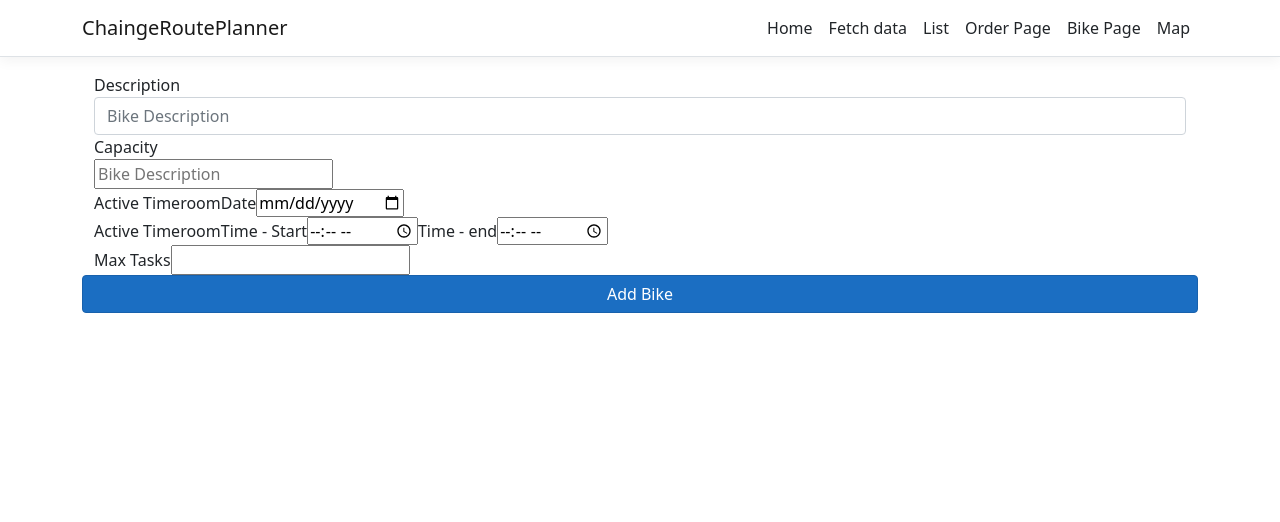
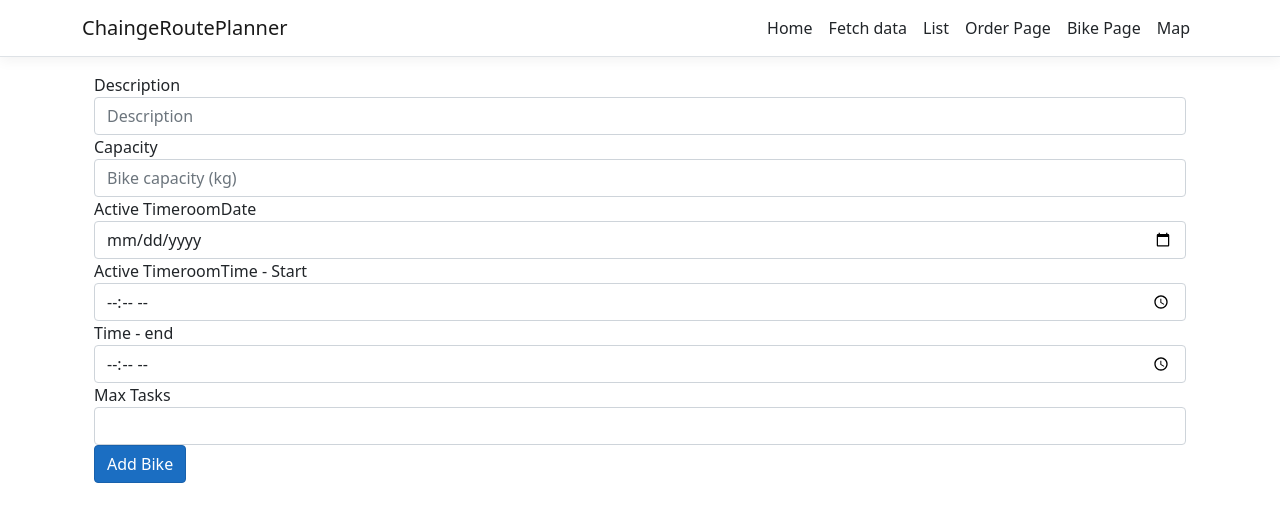
Before and after one commit to nimertz/ChaingeRoutePlanner, a React (Create React App) app in the folder ChaingeRoutePlanner/ChaingeRoutePlanner/ClientApp/: page /bikePage in a window 1280 px wide. Shown: the top 522 px of the page. Built offline with nearby package versions, Linux system fonts and the light colour scheme.

Commit message:
Use reactstrap components

```diff
--- a/ChaingeRoutePlanner/ChaingeRoutePlanner/ClientApp/src/components/BikePage.js
+++ b/ChaingeRoutePlanner/ChaingeRoutePlanner/ClientApp/src/components/BikePage.js
@@ -1,6 +1,5 @@
 import React, { Component } from 'react';
-import { MapContainer, TileLayer, Marker, Popup } from 'react-leaflet'
-import { Button, Row, Col, Container, Form } from 'reactstrap';
+import {Row, Col, Container, Input, Label, Button, Form, FormGroup} from 'reactstrap';
 
 export class BikePage extends Component {
     static displayName = BikePage.name;
@@ -42,14 +41,12 @@ export class BikePage extends Component {
     }
 
     async populateWeatherData() {
-        console.log('test');
         const response = await fetch('Vehicle/all');
         const data = await response.json();
-        console.log(data);
+        console.log("data", data);
     }
 
     postBike = async (description, capa) => {
-        const location = window.location.hostname;
         const settings = {
             method: 'POST',
             headers: {
@@ -57,7 +54,6 @@ export class BikePage extends Component {
                 'Content-Type': 'application/json',
             },
             body: JSON.stringify({
-                // your expected POST request payload goes here
                 "description": description,
                 "capacity": capa
             })
@@ -78,37 +74,39 @@ export class BikePage extends Component {
         return (
             <Container>
                 <Row>
-                            <div className="form-group">
-                                <Col>
-                                    <label>Description</label>
-                                </Col>
-                                <Col>
-                                    <input onChange={event => this.state.bikeDescription = event.target.value} type="text" className="form-control" id="bikeDescriptionID" aria-describedby="emailHelp" placeholder="Bike Description" />
-                                </Col>
-                            </div>
-                            <div className="form-group">
-                                <label>Capacity</label>
-                                <div>
-                            <input onChange={event => this.state.bikeCapacity = event.target.value} type="number" name='Capacity' id="" placeholder="Bike Description" />
-                                </div>
-                            </div>
-                            <div className="form-group">
-                                <label>Active Timeroom</label>
-                                <label>Date</label>
-                                  <input type="date" name='date_of_delivery'  onChange={event => this.state.data = event.target.value}/>
-                            </div>
-                            <div className="form-group">
-                                <label>Active Timeroom</label>
-                                <label>Time - Start</label>
-                                <input type="time" name='delivery_clock_start'  onChange={event => this.state.timeStart = event.target.value}/>
-                                <label>Time - end</label>
-                                <input type="time" name='delivery_clock_end'  onChange={event => this.state.timeEnd = event.target.value}/>
-                            </div>
-                            <div className="form-group">
-                                <label >Max Tasks</label>
-                                 <input onChange={event => this.state.maxTasks = event.target.value} type="number" name='date_of_birth'  />
-                            </div>
-                            <button onClick={this.handleSendData} className="btn btn-primary">Add Bike</button>
+                    <Form>
+                    <FormGroup>
+                        <Col>
+                            <Label>Description</Label>
+                        </Col>
+                        <Col>
+                            <Input onChange={event => this.state.bikeDescription = event.target.value} type="text" className="form-control" id="bikeDescriptionID" aria-describedby="emailHelp" placeholder="Description" />
+                        </Col>
+                    </FormGroup>
+                    <FormGroup>
+                        <Label>Capacity</Label>
+                        <div>
+                    <Input onChange={event => this.state.bikeCapacity = event.target.value} type="number" name='Capacity' id="" placeholder="Bike capacity (kg)" />
+                        </div>
+                    </FormGroup>
+                    <FormGroup>
+                        <Label>Active Timeroom</Label>
+                        <Label>Date</Label>
+                          <Input type="date" name='date_of_delivery'  onChange={event => this.state.data = event.target.value}/>
+                    </FormGroup>
+                        <FormGroup>
+                        <Label>Active Timeroom</Label>
+                        <Label>Time - Start</Label>
+                        <Input type="time" name='delivery_clock_start'  onChange={event => this.state.timeStart = event.target.value}/>
+                        <Label>Time - end</Label>
+                        <Input type="time" name='delivery_clock_end'  onChange={event => this.state.timeEnd = event.target.value}/>
+                    </FormGroup>
+                    <FormGroup>
+                        <Label >Max Tasks</Label>
+                        <Input onChange={event => this.state.maxTasks = event.target.value} type="number" name='date_of_birth'  />
+                    </FormGroup>
+                    <Button onClick={this.handleSendData} className="btn btn-primary">Add Bike</Button>
+                    </Form>
                 </Row>
             </Container>
         );
--- a/ChaingeRoutePlanner/ChaingeRoutePlanner/ClientApp/src/components/ListPage.js
+++ b/ChaingeRoutePlanner/ChaingeRoutePlanner/ClientApp/src/components/ListPage.js
@@ -1,6 +1,6 @@
 import React, { Component, useState } from 'react';
 import { MapContainer, TileLayer, Marker, Popup,useMapEvents, Polyline as PL } from 'react-leaflet'
-import { Button, Row, Col, Container} from 'reactstrap';
+import {Button, Row, Col, Container, Input} from 'reactstrap';
 import Polyline from '@mapbox/polyline'
 
 function LocationMarker(props) {
@@ -139,7 +139,7 @@ export class ListPage extends Component {
                 <h5>Vehicles</h5>
                 {vehicles.map(vehicle =>
                     <li className="list-group-item" key={vehicle.id}>
-                        <input onChange={() =>this.handleCheckVehicle(vehicle.id) } className="form-check-input me-1" type="checkbox" value="Vehicle" aria-label="..."/>
+                        <Input onChange={() =>this.handleCheckVehicle(vehicle.id) } className="form-check-input me-1" type="checkbox" value="Vehicle" aria-label="..."/>
                         {vehicle.id}: {vehicle.description} - {vehicle.capacity} kg
                     </li>
                 )}
@@ -153,7 +153,7 @@ export class ListPage extends Component {
                 <h5>Shipments</h5>
                 {shipments.map(shipment =>
                     <li className="list-group-item" key={shipment.id}>
-                        <input onChange={() =>this.handleCheckShipment(shipment.id) } className="form-check-input me-1" type="checkbox" value="Shipment" aria-label="..."/>
+                        <Input onChange={() =>this.handleCheckShipment(shipment.id) } className="form-check-input me-1" type="checkbox" value="Shipment" aria-label="..."/>
                         {shipment.id}: {shipment.description}
                     </li>
                 )}
--- a/ChaingeRoutePlanner/ChaingeRoutePlanner/ClientApp/src/components/OrderPage.js
+++ b/ChaingeRoutePlanner/ChaingeRoutePlanner/ClientApp/src/components/OrderPage.js
@@ -1,6 +1,6 @@
 import React, {Component, useState} from 'react';
 import {MapContainer, Marker, Popup, TileLayer, useMapEvents} from 'react-leaflet'
-import {Button, Col, Container, Row} from 'reactstrap';
+import {Button, Col, Container, Input, Label, Row, Form, FormGroup} from 'reactstrap';
 
 function LocationMarker(props) {
     const [position, setPosition] = useState(null)
@@ -149,42 +149,35 @@ export class OrderPage extends Component {
             <Container>
                 <Row>
                     <Col>
-                        <h1>Order Shipment</h1>
-                            <div className="form-group">
-                                <Col>
-                                    <label >Pickup</label>
-                                </Col>
-                                <Col>
-                                    <input  onChange={event => this.handleCheckbox(event.target.value)} checked={this.state.checked} type="checkbox" value="Pickup" />Pickup
-                                    <br/>
-                                    <input onChange={event => this.handleCheckbox(event.target.value)} checked={!this.state.checked}  type="checkbox" value="Delivery" />Delivery
-                                </Col>
-                        </div>
-                        <div className="form-group">
-                            <label >Description</label>
-                            <input onChange={event => this.state.description = event.target.value} type="text" name='Name' />
-                        </div>
-                            <div className="form-group">
-                                <label >Amount</label>
-                                <input onChange={event => this.state.amount = event.target.value} type="number" name='amount'  />
-                            </div>
-                            <div className="form-group">
-                                <label >Location</label>
-                                <input value={this.state.lat} className="form-control" id="lat" disabled={true}/>
-                                <input value={this.state.lng} className="form-control" id="lng" disabled={true}/>
-                            </div>
-                            <div className="form-group">
-                                <label >Time - Start</label>
-                                <input  onChange={event => this.state.window_start = OrderPage.convertDateTimeToInt64(event.target.value)} type="datetime-local" name='time_start'  />
-                                <label >Time - end</label>
-                                <input  onChange={event => this.state.window_end = OrderPage.convertDateTimeToInt64(event.target.value)} type="datetime-local" name='time_end'  />
-                            </div>
-                            <div className="form-group">
-                                <label >Timespan</label>
-                                <input onChange={event => this.state.timeSpan = event.target.value} type="number" name='date_of_birth'  />
-                            </div>
-
+                        <Form>
+                            <h1>Order Shipment</h1>
+                            <FormGroup row>
+                                    <Label>Shipment type:</Label>
+                                    <Input onChange={event => this.handleCheckbox(event.target.value)} checked={!this.state.checked}  type="checkbox" value="Delivery" />Delivery
+                                    <Input  onChange={event => this.handleCheckbox(event.target.value)} checked={this.state.checked} type="checkbox" value="Pickup" />Pickup
+                            </FormGroup>
+                            <FormGroup>
+                                <Label >Description</Label>
+                                <Input onChange={event => this.state.description = event.target.value} type="text" name='Name' />
+                            </FormGroup>
+                            <FormGroup>
+                                <Label >Weight</Label>
+                                <Input onChange={event => this.state.amount = event.target.value} type="number" name='amount'  />
+                            </FormGroup>
+                            <FormGroup>
+                                <Label >Location</Label>
+                                <Input value={this.state.lat} className="form-control" id="lat" disabled={true}/>
+                                <Input value={this.state.lng} className="form-control" id="lng" disabled={true}/>
+                            </FormGroup>
+                            <FormGroup>
+                                <h4>Time Window</h4>
+                                <Label >Between :</Label>
+                                <Input  onChange={event => this.state.window_start = OrderPage.convertDateTimeToInt64(event.target.value)} type="datetime-local" name='time_start'  />
+                                <Label >And</Label>
+                                <Input  onChange={event => this.state.window_end = OrderPage.convertDateTimeToInt64(event.target.value)} type="datetime-local" name='time_end'  />
+                            </FormGroup>
                             <Button onClick={this.handleSendData} className="btn btn-primary">Add Order</Button>
+                        </Form>
                     </Col>
                     <Col>
                     <MapContainer center={[ 55.66064229583371, 12.59125202894211 ]} zoom={10} scrollWheelZoom={true} eventHandlers={{
```
